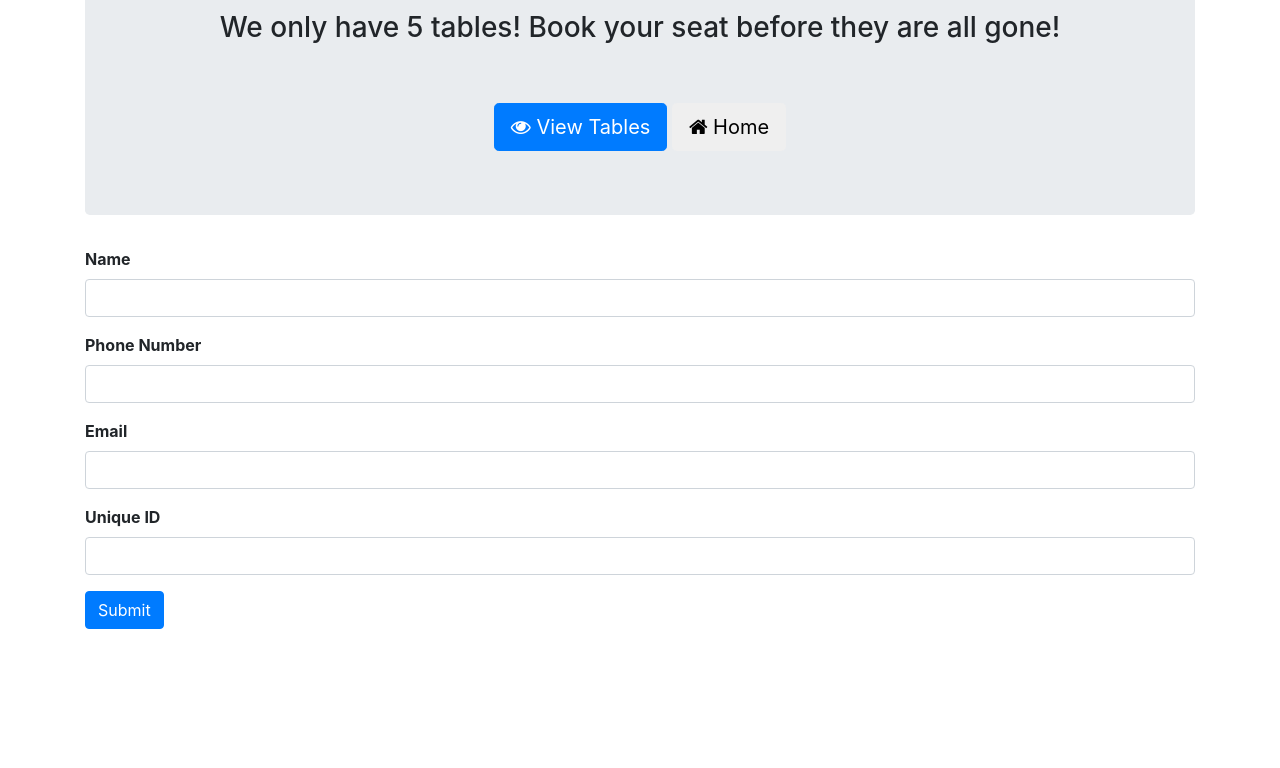
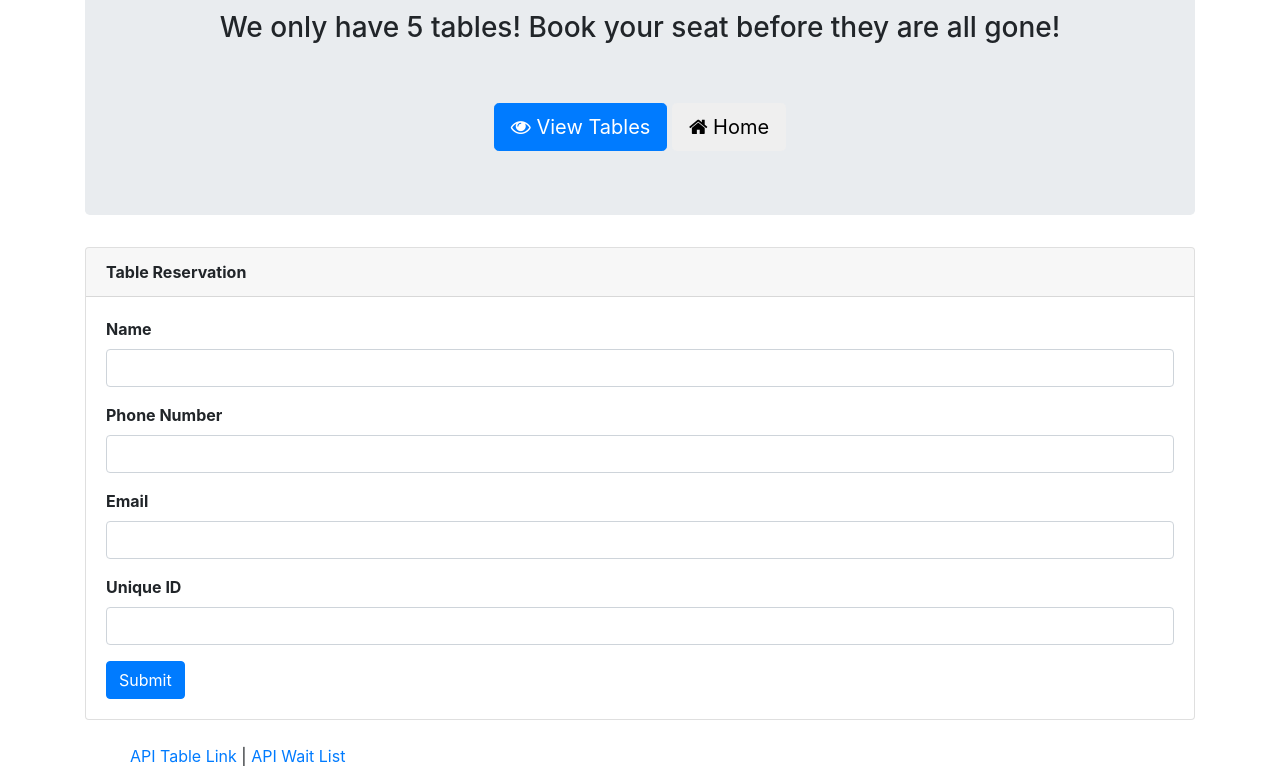
Before and after one commit to atdiep/Table-Service, a website: page Make.html in a window 1280 px wide. Shown: the part 134-902 px from the top of the page. Before the commit the page ends 800 px from the top, so only its background shows below. Drawn offline with nearby package versions, Linux system fonts and the light colour scheme.

Commit message:
added card and API links

```diff
--- a/Make.html
+++ b/Make.html
@@ -28,7 +28,9 @@
   </div>
 
   <div class="container">
-
+    <div class="card">
+      <strong><div class="card-header">Table Reservation</div></strong>
+      <div class="card-body">
         <form>
           <div class="form-group">
             <strong><label for="Name">Name</label></strong>
@@ -48,12 +50,13 @@
           </div>
           <button type="submit" class="btn btn-primary">Submit</button>
         </form>
-
+      </div>
+    </div>
   </div>
 
   <script type="text/javascript">
 
-    $("#add-btn").on("click", function(event) {
+    $("#add-btn").on("click", function (event) {
       event.preventDefault();
       var newReservation = {
         name: $("#name").val().trim(),
@@ -64,14 +67,16 @@
 
 
       $.post("/api/reservation", newReservation)
-        .then(function(data) {
+        .then(function (data) {
           console.log("add.html", data);
           alert("Adding reservation...");
         });
     });
   </script>
-
-
+<br>
+<footer>
+  <a style="margin-left: 130px" href="">API Table Link</a> | <a href="">API Wait List</a>
+</footer>
 
 </body>
 
```
Lines whose indentation alone changed are shown as unchanged.
